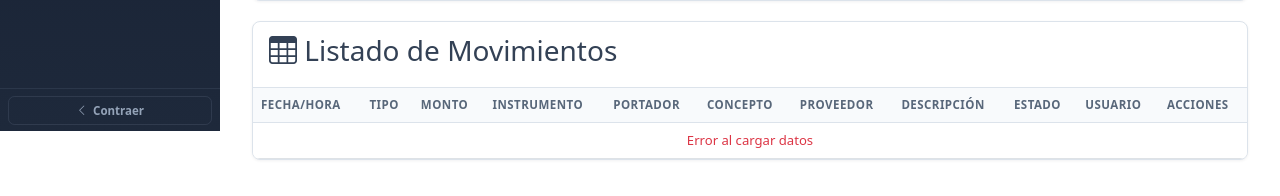
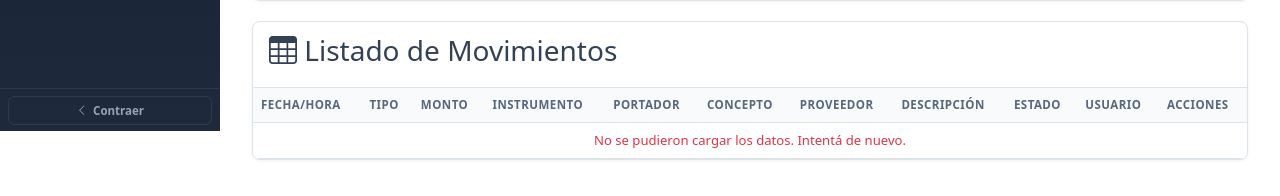
Before and after one commit to TataInti/app360, a Flask app: template templates/tesoreria_movimientos.html in a window 1280 px wide. Shown: the part 669-865 px from the top of the page. Run offline with Flask 3, Linux system fonts and the light colour scheme; the template is opened without the code that fills it, so the values that code supplies are empty; parts of the project's set-up code (start-up, migrations or seed data) failed here and were passed over; some libraries are stand-ins or nearby versions.

Commit message:
fix(tesoreria,rrhh): avisos sin prefijo técnico y ligados al formulario
Los avisos de Tesorería y RRHH salían como «Error: …» o «Error de conexión»
con el texto técnico. Ahora:

- Los errores de guardado en los modales (movimiento, arqueo, editar arqueo
  y adelanto) se muestran dentro del formulario, en un aviso con
  data-form-error, sin alert ni prefijo.
- Los avisos de página (exportar, cargar, procesar, liquidar) quedan en
  español afirmativo y sin prefijo, con indicación de qué hacer.
- Las respuestas de la API y la lógica de guardado no cambian: sólo el texto.

Compras no tenía «Error:» en plantillas ni JS: sus avisos ya son flash en
español. Administración, Cta Cte Friar y Sabiogo quedan fuera de este corte.

Prueba: tests/test_avisos_sin_prefijo.py falla sobre el código de origin/main
(17 avisos detectados) y pasa sobre este cambio. Los bloques inline de las
plantillas tocadas parsean con node --check; humo en navegador sin errores de
consola en Tesorería y RRHH.

```diff
--- a/templates/rrhh_panel.html
+++ b/templates/rrhh_panel.html
@@ -264,7 +264,7 @@ async function cargarEmpleados() {
         }).join('');
     } catch (e) {
         document.getElementById('tabla-empleados').innerHTML =
-            '<tr><td colspan="5" class="text-center text-danger p-3">Error al cargar</td></tr>';
+            '<tr><td colspan="5" class="text-center text-danger p-3">No se pudieron cargar los datos. Intentá de nuevo.</td></tr>';
         console.error('Empleados error:', e);
     }
 }
@@ -316,7 +316,7 @@ async function cargarAdelantos() {
         </tr>`).join('');
     } catch (e) {
         document.getElementById('tabla-adelantos').innerHTML =
-            '<tr><td colspan="6" class="text-center text-danger p-3">Error al cargar</td></tr>';
+            '<tr><td colspan="6" class="text-center text-danger p-3">No se pudieron cargar los datos. Intentá de nuevo.</td></tr>';
         console.error('Adelantos error:', e);
     }
 }
@@ -366,7 +366,7 @@ async function cargarLiquidaciones() {
         }).join('');
     } catch (e) {
         document.getElementById('tabla-liquidaciones').innerHTML =
-            '<tr><td colspan="6" class="text-center text-danger p-3">Error al cargar</td></tr>';
+            '<tr><td colspan="6" class="text-center text-danger p-3">No se pudieron cargar los datos. Intentá de nuevo.</td></tr>';
         console.error('Liquidaciones error:', e);
     }
 }
--- a/templates/tesoreria_movimientos.html
+++ b/templates/tesoreria_movimientos.html
@@ -129,6 +129,7 @@
             </div>
             <form id="formMovimiento">
                 <div class="modal-body">
+                    <div class="alert alert-danger d-none mb-3" role="alert" data-form-error></div>
                     <div class="mb-3">
                         <label class="form-label">Concepto *</label>
                         <select class="form-select" name="categoria_gasto_id" id="selectCategoriaGasto" required>
@@ -205,6 +206,17 @@ function notify(message, variant = 'info', options = {}) {
         return;
     }
     window.alert(message);
+}
+
+// Avisos ligados al formulario: el error se muestra dentro del modal, sin prefijo técnico.
+function mostrarErrorFormulario(form, mensaje) {
+    const aviso = form?.querySelector('[data-form-error]');
+    if (!aviso) { alert(mensaje); return; }
+    aviso.textContent = mensaje;
+    aviso.classList.remove('d-none');
+}
+function ocultarErrorFormulario(form) {
+    form?.querySelector('[data-form-error]')?.classList.add('d-none');
 }
 
 function showModal(modalId) {
@@ -543,7 +555,7 @@ async function cargarMovimientos() {
     } catch(e) {
         console.error('Error:', e);
         document.getElementById('tablaMovimientos').innerHTML =
-            '<tr><td colspan="11" class="text-center text-danger">Error al cargar datos</td></tr>';
+            '<tr><td colspan="11" class="text-center text-danger">No se pudieron cargar los datos. Intentá de nuevo.</td></tr>';
         notify(e.message || 'No se pudieron cargar los movimientos.', 'danger', { title: 'Error de consulta' });
     }
 }
@@ -555,7 +567,7 @@ async function descargarExcel(url, fallbackName) {
 
         if (!resp.ok || contentType.includes('application/json')) {
             const data = contentType.includes('application/json') ? await resp.json() : { error: await resp.text() };
-            alert('Error: ' + (data.error || 'No se pudo exportar'));
+            alert(data.error || 'No se pudo exportar el archivo. Intentá de nuevo.');
             return;
         }
 
@@ -573,7 +585,7 @@ async function descargarExcel(url, fallbackName) {
         link.remove();
         window.URL.revokeObjectURL(blobUrl);
     } catch (e) {
-        alert('Error de conexión');
+        alert('No hay conexión con el servidor. Revisá la conexión e intentá de nuevo.');
     }
 }
 
@@ -601,6 +613,7 @@ function exportarMovimientos() {
 
 document.getElementById('formMovimiento')?.addEventListener('submit', async function(e) {
     e.preventDefault();
+    ocultarErrorFormulario(this);
     const formData = new FormData(this);
     const catValue = formData.get('categoria_gasto_id');
     const provValue = formData.get('proveedor_id');
@@ -631,10 +644,10 @@ document.getElementById('formMovimiento')?.addEventListener('submit', async func
             notify('Movimiento registrado correctamente.', 'success', { title: 'Caja actualizada' });
         } else {
             const err = await resp.json();
-            alert('Error: ' + (err.error || 'No se pudo guardar'));
+            mostrarErrorFormulario(this, err.error || 'No se pudo guardar el movimiento. Revisá los datos e intentá de nuevo.');
         }
     } catch(e) {
-        alert('Error de conexión');
+        mostrarErrorFormulario(this, 'No hay conexión con el servidor. Revisá la conexión e intentá de nuevo.');
     }
 });
 
@@ -662,10 +675,10 @@ async function solicitarAnulacion(id) {
             alert(data.message);
             cargarMovimientos();
         } else {
-            alert(data.error || 'Error');
+            alert(data.error || 'No se pudo completar la acción. Intentá de nuevo.');
         }
     } catch (e) {
-        alert('Error de conexión');
+        alert('No hay conexión con el servidor. Revisá la conexión e intentá de nuevo.');
     }
 }
 
@@ -689,10 +702,10 @@ async function autorizarAnulacion(id) {
             cargarMovimientos();
         } else {
             const data = await resp.json();
-            alert(data.error || 'Error');
+            alert(data.error || 'No se pudo completar la acción. Intentá de nuevo.');
         }
     } catch (e) {
-        alert('Error de conexión');
+        alert('No hay conexión con el servidor. Revisá la conexión e intentá de nuevo.');
     }
 }
 
@@ -716,10 +729,10 @@ async function rechazarAnulacion(id) {
             cargarMovimientos();
         } else {
             const data = await resp.json();
-            alert(data.error || 'Error');
+            alert(data.error || 'No se pudo completar la acción. Intentá de nuevo.');
         }
     } catch (e) {
-        alert('Error de conexión');
+        alert('No hay conexión con el servidor. Revisá la conexión e intentá de nuevo.');
     }
 }
 
@@ -734,7 +747,7 @@ async function cargarPortadoresPorInstrumento(instrumentoId) {
             select.innerHTML += `<option value="${p.id}">${p.nombre}</option>`;
         });
     } catch(e) {
-        select.innerHTML = '<option value="">Error al cargar</option>';
+        select.innerHTML = '<option value="">No se pudo cargar la lista</option>';
         console.error('Error cargando portadores:', e);
     }
 }
@@ -769,9 +782,9 @@ async function crearPortadorInline() {
             notify('Portador creado y seleccionado.', 'success', { title: 'Dato actualizado' });
         } else {
             const err = await resp.json();
-            alert('Error: ' + (err.error || 'No se pudo crear'));
+            alert(err.error || 'No se pudo crear el portador. Intentá de nuevo.');
         }
-    } catch(e) { alert('Error de conexión'); }
+    } catch(e) { alert('No hay conexión con el servidor. Revisá la conexión e intentá de nuevo.'); }
 }
 </script>
 {% endblock %}
```
Also changed, not shown: templates/rrhh_adelantos.html (+19 -3 lines), templates/rrhh_ausentismo.html (+7 -7 lines), templates/rrhh_liquidaciones.html (+4 -4 lines), templates/tesoreria_arqueos.html (+25 -10 lines), templates/tesoreria_panel.html (+25 -4 lines), tests/test_avisos_sin_prefijo.py (added, +42 -0 lines).
